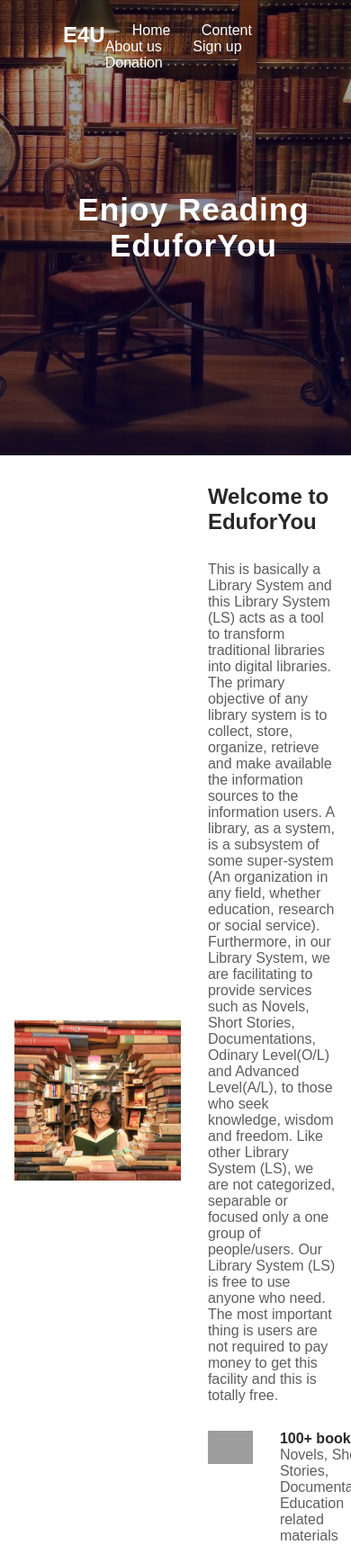
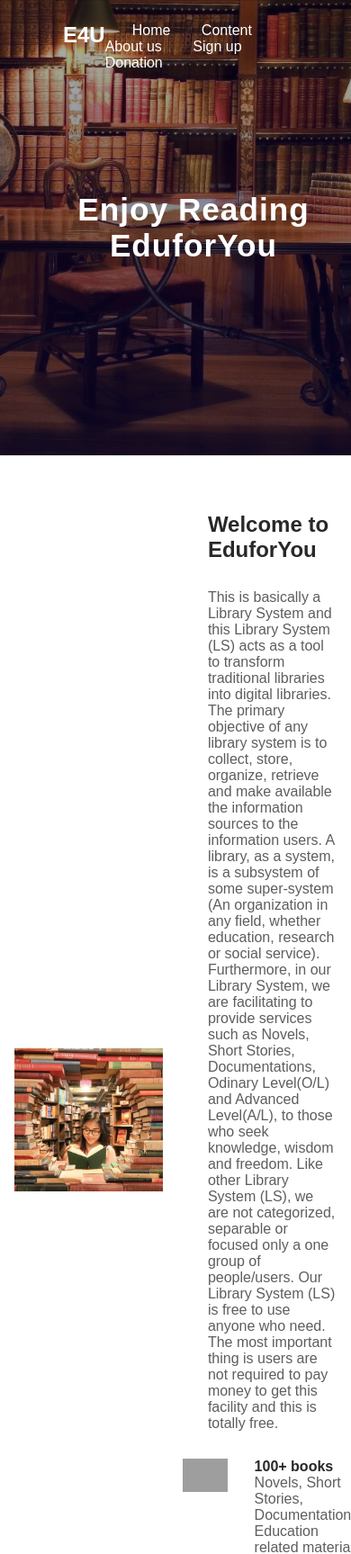
Before and after one commit to Hirankavindu/University-Web-project, a PHP site: page /about1.html in a window 390 px wide; the page is wider, and only the part inside the window is pictured. Shown: the top 1727 px of that part at 90% size. Run offline with PHP 8.4, Linux system fonts and the light colour scheme; grey boxes are pictures that could not be loaded.

Commit message:
Update  About

```diff
--- a/About/about.html
+++ b/About/about.html
@@ -4,6 +4,8 @@
     <meta name="viewport" content="width=device-width, initial-scale=1.0">
     <title>EduforYou</title>
     <link rel="stylesheet" href="about.css">
+
+    <!-- <link rel="stylesheet" href="https://cdn.jsdelivr.net/npm/bootstrap@5.1.3/dist/css/bootstrap.min.css" integrity="sha384-1BmE4kWBq78iYhFldvKuhfTAU6auU8tT94WrHftjDbrCEXSU1oBoqyl2QvZ6jIW3" crossorigin="anonymous"> -->
 
 </head>
 <body>
--- a/About/about1.css
+++ b/About/about1.css
@@ -63,7 +63,7 @@ header .navigation .navigation-items a{
 
 /*about*/
 #about-home{
-    background-image: linear-gradient(rgba(5,9,54,0.3),rgba(5,4,46,0.7)), url("4.jpg");
+    background-image: linear-gradient(rgba(5,9,54,0.3),rgba(5,4,46,0.7)), url("images/4.jpg");
     width: 100%;
     height: 60vh;
     background-size: cover;
@@ -215,13 +215,28 @@ header .navigation .navigation-items a{
         z-index: 9999;
     }
 
-/*about*/
-#about-container {
-    padding: 8vw 4vw 2vw 4vw;
-}
+    /*about*/
+    #about-container {
+        padding: 8vw 4vw 0vw 4vw;
+    }
 
-#about-container .about-img {
-    padding-right: 30px;
-}
+    #about-container .about-img {
+        display: flex;
+        flex-direction: column;
+        justify-content: center;
+        align-items: center;
+        margin-top: 8vw;
+    }
+
+    #about-container .about-text {
+        display: flex;
+        flex-direction: column;
+        justify-content: center;
+        align-items: center;
+        margin-top: 8vw;
+
+        /* align-items: flex; */
+        /* flex-direction: row; */
+    }
 
 }
--- a/About/about1.html
+++ b/About/about1.html
@@ -5,6 +5,7 @@
         <title></title>
 
         <link rel="stylesheet" href="about1.css">
+
     </head>
     <body>
         <header>
```
Also changed, not shown: About/about.css (+7 -0 lines).
